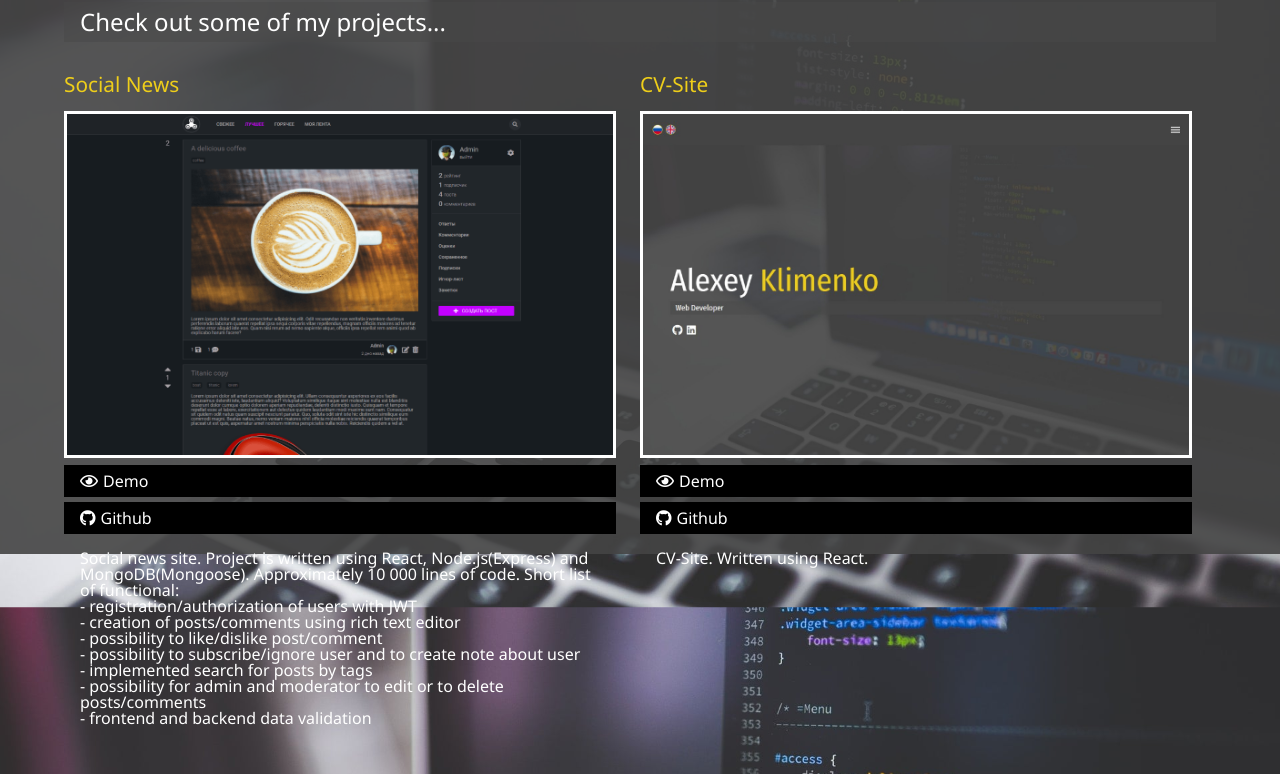
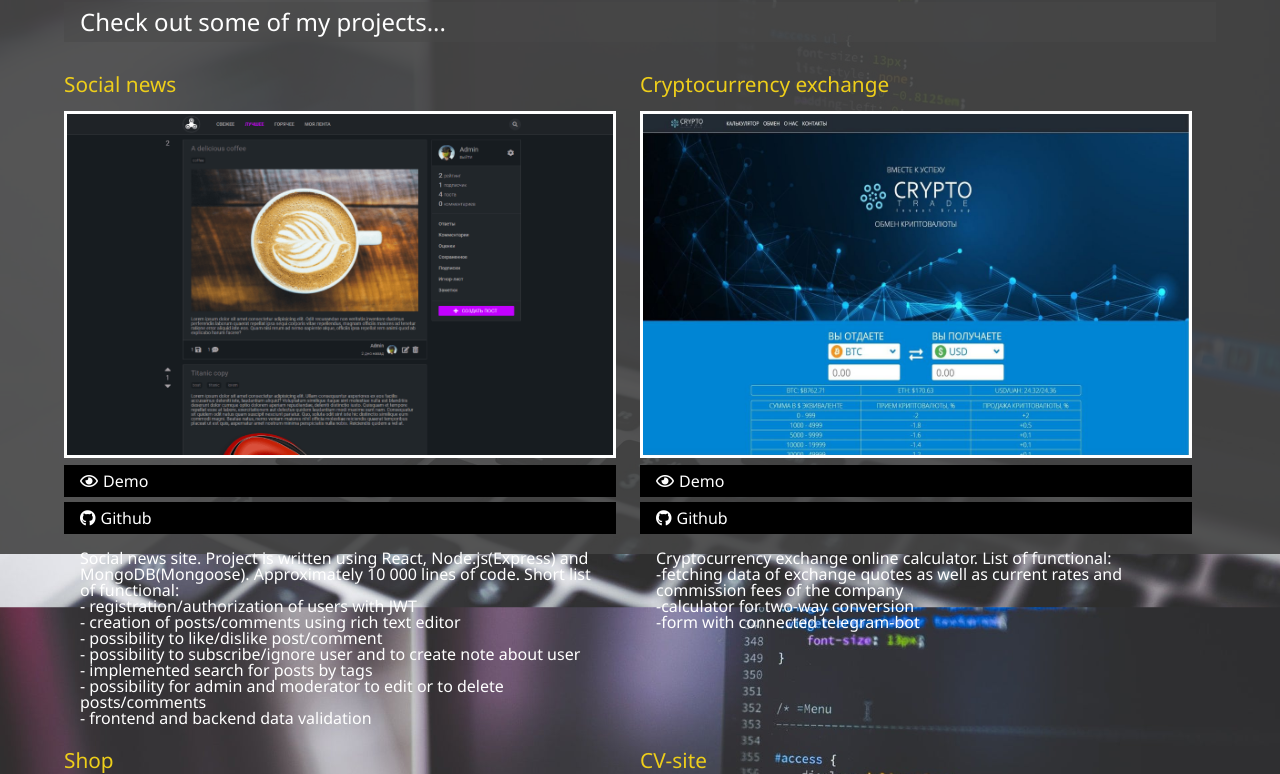
Before and after one commit to ZefirTheFear/portfolio, a React (Create React App) app: page /work in a window 1280 px wide. Shown: the part 246-1020 px from the top of the page. Built offline with nearby package versions, Linux system fonts and the light colour scheme; a web font is replaced by a local one.

Commit message:
refactoring work component

```diff
--- a/src/components/Work/Work.js
+++ b/src/components/Work/Work.js
@@ -1,7 +1,73 @@
 import React, { useEffect } from "react";
+
+import socialNewsImg from "../../assets/img/projects/social-news.png";
+import cryptoExchangeImg from "../../assets/img/projects/crypto-exchange.jpg";
+import shopImg from "../../assets/img/projects/shop.jpg";
+import cvImg from "../../assets/img/projects/portfolio.jpg";
+
 import "./Work.scss";
 
 const Work = props => {
+  const data = [
+    {
+      titleEn: "Social news",
+      titleRu: "Социальные новости",
+      img: socialNewsImg,
+      demo: "https://social-news-ztf.herokuapp.com/",
+      github: "https://github.com/ZefirTheFear/-social-news",
+      descriptionRu: `Сайт социально-общественных новостей. Проект написан с использованием React, Node.js(Express) и MongoDB(Mongoose). Около 10000 строк кода. Короткий перечень функционала:
+- регистрация/авторизация пользователей с использованием JWT
+- создание постов/комментов с использованием rich text editor
+- возможность лайкать/дислайкать посты/комменты
+- возможность игнора/подписки на пользователей, создания заметок о них
+- реализован поиск постов по тегам
+- возможность для админа или модера редактировать/удалять посты/комменты
+- фронтенд и бэкенд валидация данных`,
+      descriptionEn: `Social news site. Project is written using React, Node.js(Express) and MongoDB(Mongoose). Approximately 10 000 lines of code. Short list of functional:
+- registration/authorization of users with JWT
+- creation of posts/comments using rich text editor
+- possibility to like/dislike post/comment
+- possibility to subscribe/ignore user and to create note about user
+- implemented search for posts by tags
+- possibility for admin and moderator to edit or to delete posts/comments
+- frontend and backend data validation`
+    },
+    {
+      titleEn: "Сryptocurrency exchange",
+      titleRu: "Обмен криптовалюты",
+      img: cryptoExchangeImg,
+      demo: "https://cryptotrade.com.ua/",
+      github: "https://github.com/ZefirTheFear/crypto-exchange",
+      descriptionRu: `Онлайн-калькулятор обмена криптовалюты. Перечень функционала:
+-извлечение данных котировок биржы, а также текущих курсов и комиссионных процентов компании
+-калькулятор для двухсторонней конвертации
+-форма с подключенным телеграм-ботом`,
+      descriptionEn: `Cryptocurrency exchange online calculator. List of functional:
+-fetching data of exchange quotes as well as current rates and commission fees of the company
+-calculator for two-way conversion
+-form with connected telegram-bot`
+    },
+    {
+      titleEn: "Shop",
+      titleRu: "Магазин",
+      img: shopImg,
+      demo: "https://shop-react-landing.web.app/",
+      github: "https://github.com/ZefirTheFear/shop",
+      descriptionRu:
+        "Простенький фронт для интернет-магазина. Используется react context api + local storage",
+      descriptionEn: "Simple front for online shop. Using react context api + local storage"
+    },
+    {
+      titleEn: "CV-site",
+      titleRu: "Сайт-резюме",
+      img: cvImg,
+      demo: "https://alexey-klimenko.web.app",
+      github: "https://github.com/ZefirTheFear/portfolio",
+      descriptionRu: "Сайт-резюме. Написан на React.",
+      descriptionEn: "СV-Site. Written using React."
+    }
+  ];
+
   useEffect(() => {
     window.scrollTo(0, 0);
   }, []);
@@ -20,15 +86,15 @@
           : "Check out some of my projects..."}
       </h2>
       <div className="work__projects">
-        <div className="work__project">
-          <div className="work__project-title">Social News</div>
-          <img
-            className="work__project-img"
-            src={require("../../assets/img/projects/social-news.png")}
-            alt="project-social-news"
-          />
+        {data.map(project => {
+          return (
+            <div className="work__project" key={project.titleEn}>
+              <div className="work__project-title">
+                {props.language === "ru" ? project.titleRu : project.titleEn}
+              </div>
+              <img className="work__project-img" src={project.img} alt="project-img" />
               <a
-            href="https://social-news-ztf.herokuapp.com/"
+                href={project.demo}
                 className="work__project-link"
                 rel="noopener noreferrer"
                 target="_blank"
@@ -36,7 +102,7 @@
                 {props.language === "ru" ? "Демо" : "Demo"}
               </a>
               <a
-            href="https://github.com/ZefirTheFear/-social-news"
+                href={project.github}
                 className="work__project-github-link"
                 rel="noopener noreferrer"
                 target="_blank"
@@ -44,62 +110,11 @@
                 Github
               </a>
               <div className="work__project-description">
-            <pre>
-              {props.language === "ru"
-                ? `Сайт социально-общественных новостей. Проект написан с использованием React, Node.js(Express) и MongoDB(Mongoose). Около 10000 строк кода. Короткий перечень функционала:
-- регистрация/авторизация пользователей с использованием JWT
-- создание постов/комментов с использованием rich text editor
-- возможность лайкать/дислайкать посты/комменты
-- возможность игнора/подписки на пользователей, создания заметок о них
-- реализован поиск постов по тегам
-- возможность для админа или модера редактировать/удалять посты/комменты
-- фронтенд и бэкенд валидация данных
-              `
-                : `Social news site. Project is written using React, Node.js(Express) and MongoDB(Mongoose). Approximately 10 000 lines of code. Short list of functional:
-- registration/authorization of users with JWT
-- creation of posts/comments using rich text editor
-- possibility to like/dislike post/comment
-- possibility to subscribe/ignore user and to create note about user
-- implemented search for posts by tags
-- possibility for admin and moderator to edit or to delete posts/comments
-- frontend and backend data validation
-              `}
-            </pre>
+                <pre>{props.language === "ru" ? project.descriptionRu : project.descriptionEn}</pre>
               </div>
             </div>
-        <div className="work__project">
-          <div className="work__project-title">CV-Site</div>
-          <img
-            className="work__project-img"
-            src={require("../../assets/img/projects/portfolio.jpg")}
-            alt="project-portfolio"
-          />
-          <a
-            href="alexey-klimenko.web.app"
-            className="work__project-link"
-            rel="noopener noreferrer"
-            target="_blank"
-          >
-            {props.language === "ru" ? "Демо" : "Demo"}
-          </a>
-          <a
-            href="https://github.com/ZefirTheFear/portfolio"
-            className="work__project-github-link"
-            rel="noopener noreferrer"
-            target="_blank"
-          >
-            Github
-          </a>
-          <div className="work__project-description">
-            <pre>
-              {props.language === "ru"
-                ? `Сайт-резюме. Написан на React.
-              `
-                : `СV-Site. Written using React.
-              `}
-            </pre>
-          </div>
-        </div>
+          );
+        })}
       </div>
     </div>
   );
```
Also changed, not shown: src/components/Project/Project.js (added, +57 -0 lines), src/assets/img/projects/crypto-exchange.jpg (added), src/assets/img/projects/shop.jpg (added), src/components/Project/Project.scss (added). Lines whose indentation alone changed are shown as unchanged.
